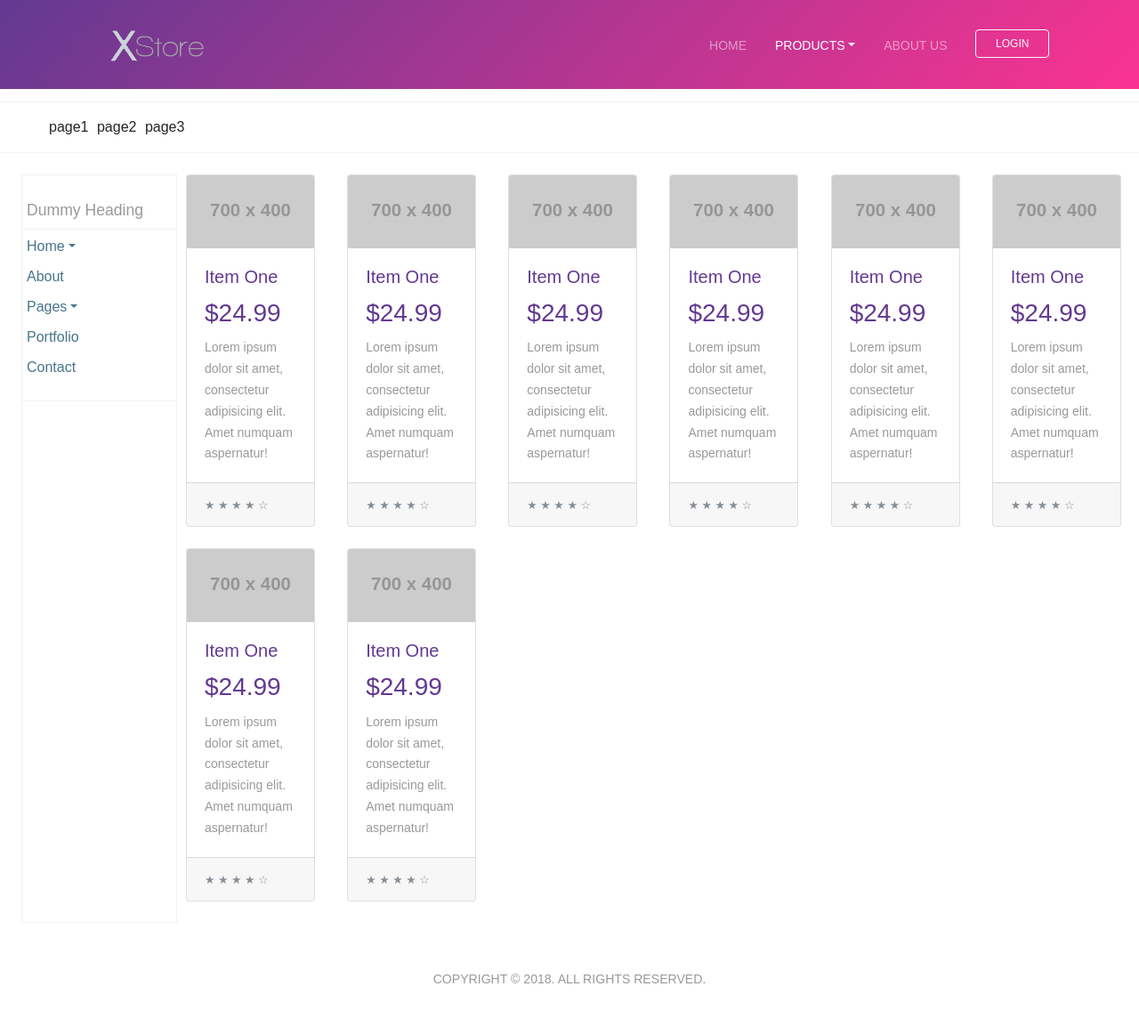
After one commit to 2018-PemrogramanWeb-D/tugas7-fp-proposal-xstore, a PHP site: page /product-page/index.php in a window 1280 px wide. The commit adds this page. Shown: the whole page at 89% size. Run offline with PHP 8.4, Linux system fonts and the light colour scheme; grey boxes labelled with a size stand in for pictures from a placeholder-image service; some libraries are stand-ins or nearby versions.

Commit message:
added product-page

```diff
--- a/css/style.css
+++ b/css/style.css
@@ -647,3 +647,91 @@ header {
     -o-background-size: cover;
     background-size: cover;
 }
+
+@import "https://fonts.googleapis.com/css?family=Poppins:300,400,500,600,700";
+
+
+body {
+    font-family: 'Poppins', sans-serif;
+    background: #fff;
+}
+
+p {
+    font-family: 'Poppins', sans-serif;
+    font-size: 1.1em;
+    font-weight: 300;
+    line-height: 1.7em;
+    color: #999;
+}
+
+a, a:hover, a:focus {
+    color: inherit;
+    text-decoration: none;
+    transition: all 0.3s;
+}
+
+/*SideBar*/
+
+.wrapper{
+    display: flex;
+    align-items: stretch;
+}
+
+#sidebar {
+    min-width: 175px;
+    min-height: 100vh;
+    background: #fff;
+    color: #47748b;
+    transition: all 0.3s;
+    border: 1px solid rgba(0,0,0,.05);
+}
+
+#sidebar.active {
+    margin-left: -250px;
+}
+
+#sidebar .sidebar-header {
+    padding: 20px;
+}
+
+#sidebar ul.components {
+    padding: 20px 0;
+    border-bottom: 1px solid rgba(0,0,0,.05);
+}
+
+#sidebar ul p {
+    padding: 5px;
+    margin-bottom: 2px;
+}
+
+#sidebar ul li a {
+    padding: 5px;
+    font-size: 1em;
+    display: block;
+}
+
+#sidebar ul li.active > a, a[aria-expanded="true"] {
+    background: #47748b;
+    color: #fff;
+}
+
+.bd-bottom{
+    border-bottom: 1px solid rgba(0,0,0,.05);
+}
+
+
+.card{
+    width: 145px;
+    margin-left: 10px;
+}
+
+
+
+@media (max-width: 768px) {
+    #sidebar {
+        margin-left: -250px;
+    }
+    #sidebar.active {
+        margin-left: 0;
+    }
+}
--- /dev/null
+++ b/product-page/index.php
@@ -0,0 +1,282 @@
+<!doctype html>
+<html lang="en">
+
+<head>
+    <title>X Store - Your Trusted Shop</title>
+    <!-- Required meta tags -->
+    <meta charset="utf-8">
+    <meta name="viewport" content="width=device-width, initial-scale=1, shrink-to-fit=no">
+    <meta name="description" content="Mobland - Mobile App Landing Page Template">
+    <meta name="keywords" content="HTML5, bootstrap, mobile, app, landing, ios, android, responsive">
+
+    <!-- Font -->
+    <link rel="dns-prefetch" href="//fonts.googleapis.com">
+    <link href="https://fonts.googleapis.com/css?family=Rubik:300,400,500" rel="stylesheet">
+    <link rel="stylesheet" href="https://stackpath.bootstrapcdn.com/bootstrap/4.1.3/css/bootstrap.min.css" integrity="sha384-MCw98/SFnGE8fJT3GXwEOngsV7Zt27NXFoaoApmYm81iuXoPkFOJwJ8ERdknLPMO" crossorigin="anonymous">
+    <!-- Bootstrap CSS -->
+    <link rel="stylesheet" href="../css/bootstrap.min.css">
+    <!-- Themify Icons -->
+    <link rel="stylesheet" href="../css/themify-icons.css">
+    <!-- Main css -->
+    <link href="../css/style.css?v=<?php echo time();?>" rel="stylesheet">
+</head>
+
+<body>
+
+    <!-- Nav Menu -->
+
+    <div class="nav-menu fixed-top">
+        <div class="container">
+            <div class="row">
+                <div class="col-md-12">
+                    <nav class="navbar navbar-dark navbar-expand-lg">
+                        <a class="navbar-brand" href="index.html"><img src="../images/logo.png" width="50%" class="img-fluid" alt="logo"></a>
+                        <button class="navbar-toggler" type="button" data-toggle="collapse" data-target="#navbar" aria-controls="navbar" aria-expanded="false" aria-label="Toggle navigation">
+                            <span class="navbar-toggler-icon"></span>
+                        </button>
+                        <div class="collapse navbar-collapse" id="navbar">
+                            <ul class="navbar-nav ml-auto">
+                                <li class="nav-item"> <a class="nav-link" href="../index.html">HOME <span class="sr-only">(current)</span></a> </li>
+
+                                <li class="nav-item dropdown active">
+                                    <a class="nav-link dropdown-toggle" href="#" id="navbarDropdown" role="button" data-toggle="dropdown" aria-haspopup="true" aria-expanded="false">PRODUCTS</a>
+                                    <div class="dropdown-menu" aria-labelledby="navbarDropdown">
+                                        <a class="dropdown-item" href="#">Sandisk</a>
+                                        <a class="dropdown-item" href="#">Kingston</a>
+                                        <a class="dropdown-item" href="#">Transcend</a>
+                                    </div>
+                                </li>
+                                <li class="nav-item"> <a class="nav-link" href="#">ABOUT US</a> </li>
+                                <li class="nav-item"><a href="../login.php" class="btn btn-outline-light my-3 my-sm-0 ml-lg-3">Login</a></li>
+                            </ul>
+                        </div>
+                    </nav>
+                </div>
+            </div>
+        </div>
+    </div>
+
+    <header class="bg-gradient">
+
+    </header>
+
+
+    <div class="mb-3 bd-bottom" style="height: 15px"></div>
+    <div class="container-fluid bd-bottom mb-3">
+        <nav class="nav-index" id="nav-index">
+            <ul class="list inline">
+                <li class="list-inline-item">page1</li>
+                <li class="list-inline-item">page2</li>
+                <li class="list-inline-item">page3</li>
+            </ul>
+        </nav>
+    </div>
+
+
+    <div class="wrapper m-4">
+        <nav id="sidebar">
+            <ul class="list-unstyled components">
+                <p class="bd-bottom"> Dummy Heading</p>
+                <li>
+                    <a href="#homeSubmenu" data-toggle="collapse" aria-expanded="false" class="dropdown-toggle">Home</a>
+                    <ul class="collapse list-unstyled" id="homeSubmenu">
+                        <li>
+                            <a href="#">Home 1</a>
+                        </li>
+                        <li>
+                            <a href="#">Home 2</a>
+                        </li>
+                        <li>
+                            <a href="#">Home 3</a>
+                        </li>
+                    </ul>
+                </li>
+                <li>
+                    <a href="#">About</a>
+                </li>
+                <li>
+                    <a href="#pageSubmenu" data-toggle="collapse" aria-expanded="false" class="dropdown-toggle">Pages</a>
+                    <ul class="collapse list-unstyled" id="pageSubmenu">
+                        <li>
+                            <a href="#">Page 1</a>
+                        </li>
+                        <li>
+                            <a href="#">Page 2</a>
+                        </li>
+                        <li>
+                            <a href="#">Page 3</a>
+                        </li>
+                    </ul>
+                </li>
+                <li>
+                    <a href="#">Portfolio</a>
+                </li>
+                <li>
+                    <a href="#">Contact</a>
+                </li>
+            </ul>
+        </nav>
+        <div id="content">
+            <!---
+            <nav class="navbar navbar-expand-lg navbar-light bg-light">
+                <div class="container-fluid">
+
+                    <button type="button" id="sidebarCollapse" class="btn btn-info">
+                        <i class="fas fa-align-left"></i>
+                        <span>Toggle Sidebar</span>
+                    </button>
+
+                </div>
+            </nav>
+            --->
+            <div class="row">
+
+                <div class="col-lg-2 col-md-3 mb-4">
+                    <div class="card">
+                        <a href="#"><img class="card-img-top" src="http://placehold.it/700x400" alt=""></a>
+                        <div class="card-body">
+                            <h4 class="card-title">
+                                <a href="#">Item One</a>
+                            </h4>
+                            <h5>$24.99</h5>
+                            <p class="card-text">Lorem ipsum dolor sit amet, consectetur adipisicing elit. Amet numquam aspernatur!</p>
+                        </div>
+                        <div class="card-footer">
+                            <small class="text-muted">&#9733; &#9733; &#9733; &#9733; &#9734;</small>
+                        </div>
+                    </div>
+                </div>
+                <div class="col-lg-2 col-md-3 mb-4">
+                    <div class="card">
+                        <a href="#"><img class="card-img-top" src="http://placehold.it/700x400" alt=""></a>
+                        <div class="card-body">
+                            <h4 class="card-title">
+                                <a href="#">Item One</a>
+                            </h4>
+                            <h5>$24.99</h5>
+                            <p class="card-text">Lorem ipsum dolor sit amet, consectetur adipisicing elit. Amet numquam aspernatur!</p>
+                        </div>
+                        <div class="card-footer">
+                            <small class="text-muted">&#9733; &#9733; &#9733; &#9733; &#9734;</small>
+                        </div>
+                    </div>
+                </div>
+                <div class="col-lg-2 col-md-3 mb-4">
+                    <div class="card">
+                        <a href="#"><img class="card-img-top" src="http://placehold.it/700x400" alt=""></a>
+                        <div class="card-body">
+                            <h4 class="card-title">
+                                <a href="#">Item One</a>
+                            </h4>
+                            <h5>$24.99</h5>
+                            <p class="card-text">Lorem ipsum dolor sit amet, consectetur adipisicing elit. Amet numquam aspernatur!</p>
+                        </div>
+                        <div class="card-footer">
+                            <small class="text-muted">&#9733; &#9733; &#9733; &#9733; &#9734;</small>
+                        </div>
+                    </div>
+                </div>
+                <div class="col-lg-2 col-md-3 mb-4">
+                    <div class="card">
+                        <a href="#"><img class="card-img-top" src="http://placehold.it/700x400" alt=""></a>
+                        <div class="card-body">
+                            <h4 class="card-title">
+                                <a href="#">Item One</a>
+                            </h4>
+                            <h5>$24.99</h5>
+                            <p class="card-text">Lorem ipsum dolor sit amet, consectetur adipisicing elit. Amet numquam aspernatur!</p>
+                        </div>
+                        <div class="card-footer">
+                            <small class="text-muted">&#9733; &#9733; &#9733; &#9733; &#9734;</small>
+                        </div>
+                    </div>
+                </div>
+                <div class="col-lg-2 col-md-3 mb-4">
+                    <div class="card">
+                        <a href="#"><img class="card-img-top" src="http://placehold.it/700x400" alt=""></a>
+                        <div class="card-body">
+                            <h4 class="card-title">
+                                <a href="#">Item One</a>
+                            </h4>
+                            <h5>$24.99</h5>
+                            <p class="card-text">Lorem ipsum dolor sit amet, consectetur adipisicing elit. Amet numquam aspernatur!</p>
+                        </div>
+                        <div class="card-footer">
+                            <small class="text-muted">&#9733; &#9733; &#9733; &#9733; &#9734;</small>
+                        </div>
+                    </div>
+                </div>
+                <div class="col-lg-2 col-md-3 mb-4">
+                    <div class="card">
+                        <a href="#"><img class="card-img-top" src="http://placehold.it/700x400" alt=""></a>
+                        <div class="card-body">
+                            <h4 class="card-title">
+                                <a href="#">Item One</a>
+                            </h4>
+                            <h5>$24.99</h5>
+                            <p class="card-text">Lorem ipsum dolor sit amet, consectetur adipisicing elit. Amet numquam aspernatur!</p>
+                        </div>
+                        <div class="card-footer">
+                            <small class="text-muted">&#9733; &#9733; &#9733; &#9733; &#9734;</small>
+                        </div>
+                    </div>
+                </div>
+                <div class="col-lg-2 col-md-3 mb-4">
+                    <div class="card">
+                        <a href="#"><img class="card-img-top" src="http://placehold.it/700x400" alt=""></a>
+                        <div class="card-body">
+                            <h4 class="card-title">
+                                <a href="#">Item One</a>
+                            </h4>
+                            <h5>$24.99</h5>
+                            <p class="card-text">Lorem ipsum dolor sit amet, consectetur adipisicing elit. Amet numquam aspernatur!</p>
+                        </div>
+                        <div class="card-footer">
+                            <small class="text-muted">&#9733; &#9733; &#9733; &#9733; &#9734;</small>
+                        </div>
+                    </div>
+                </div>
+                <div class="col-lg-2 col-md-3 mb-4">
+                    <div class="card">
+                        <a href="#"><img class="card-img-top" src="http://placehold.it/700x400" alt=""></a>
+                        <div class="card-body">
+                            <h4 class="card-title">
+                                <a href="#">Item One</a>
+                            </h4>
+                            <h5>$24.99</h5>
+                            <p class="card-text">Lorem ipsum dolor sit amet, consectetur adipisicing elit. Amet numquam aspernatur!</p>
+                        </div>
+                        <div class="card-footer">
+                            <small class="text-muted">&#9733; &#9733; &#9733; &#9733; &#9734;</small>
+                        </div>
+                    </div>
+                </div>
+
+            </div>
+
+
+        </div>
+
+    </div>
+
+    <!-- // end .section -->
+    <footer class="my-5 text-center">
+        <div class="col-12">
+            <!-- Copyright removal is not prohibited! -->
+            <p class="mb-2"><small>COPYRIGHT © 2018. ALL RIGHTS RESERVED. </small></p>
+        </div>
+
+    </footer>
+
+    <script type="text/javascript"></script>
+    <!-- jQuery and Bootstrap -->
+    <script src="../js/jquery-3.2.1.min.js"></script>
+    <script src="../js/bootstrap.bundle.min.js"></script>
+    <!-- Plugins JS -->
+    <script src="../js/owl.carousel.min.js"></script>
+    <!-- Custom JS -->
+    <script src="../js/script.js"></script>
+
+</body>
+
+</html>
```
Also changed, not shown: js/script.js (+16 -7 lines), product-page/index.html (deleted, +0 -137 lines).
